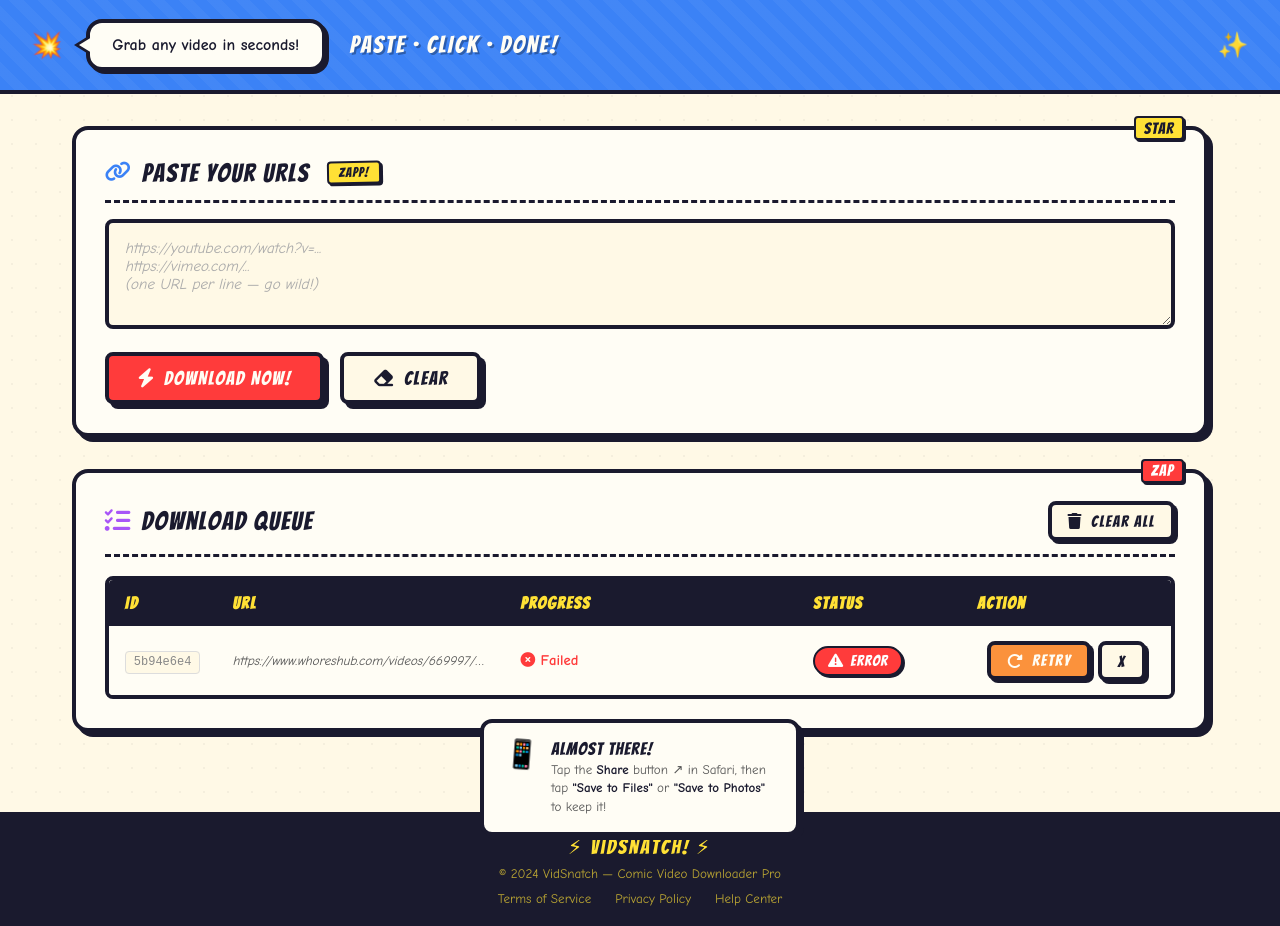
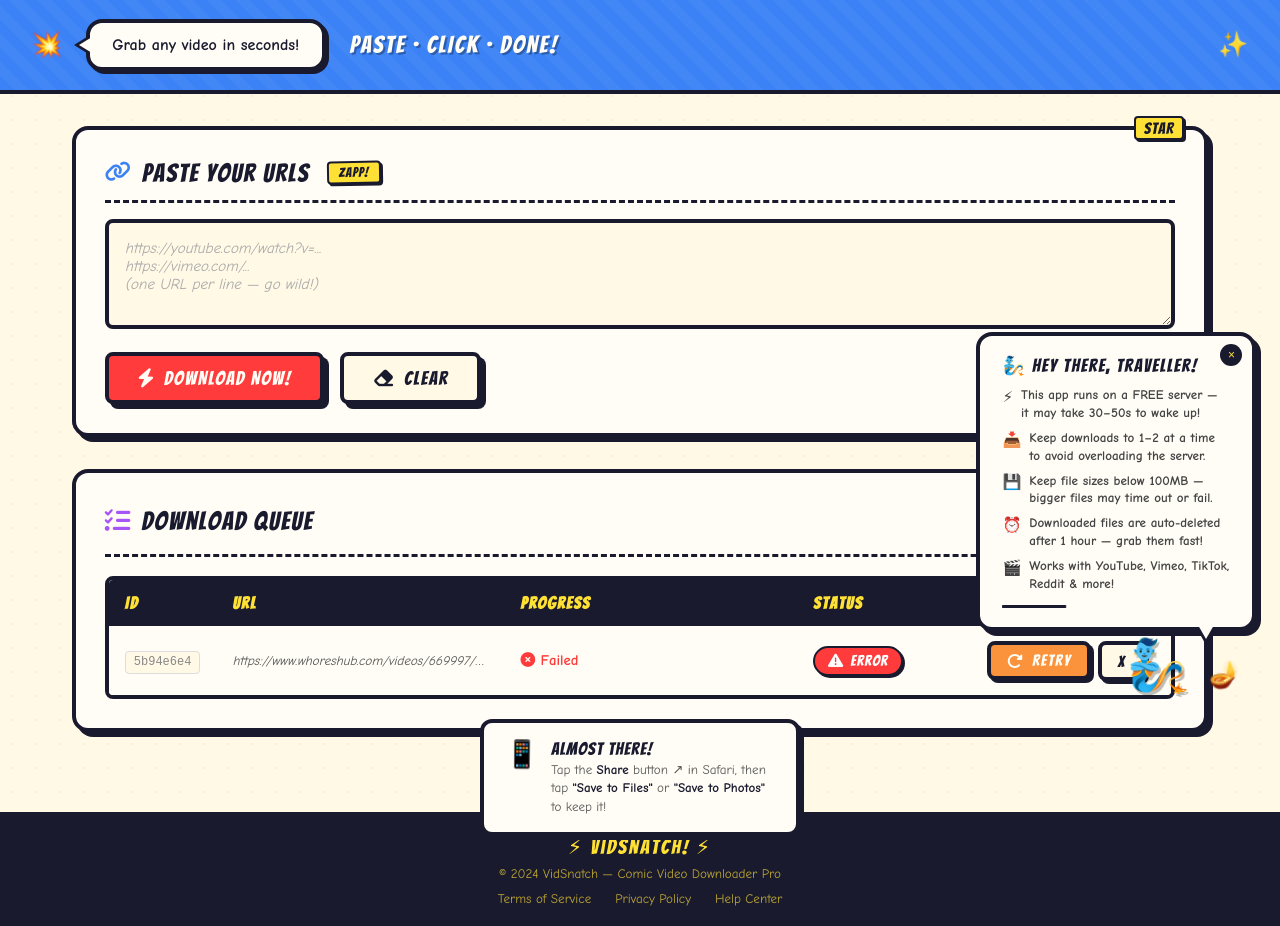
Before and after one commit to uju11/all-video-downloader-, a Flask app: page / in a window 1280 px wide. Shown: the part 84-1010 px from the top of the page. Run offline with Flask 2, Linux system fonts and the light colour scheme; parts of the project's set-up code (start-up, migrations or seed data) failed here and were passed over; some libraries are stand-ins or nearby versions.

Commit message:
feat: a genie

```diff
--- a/templates/index.html
+++ b/templates/index.html
@@ -898,6 +898,156 @@
       }
 
       .ios-toast-body strong { color: var(--ink); }
+
+      /* ── GENIE POPUP ── */
+      #genie-popup {
+        position: fixed;
+        bottom: -420px;
+        right: 24px;
+        z-index: 3000;
+        display: flex;
+        flex-direction: column;
+        align-items: flex-end;
+        transition: bottom 0.6s cubic-bezier(0.175, 0.885, 0.32, 1.275);
+        pointer-events: none;
+      }
+
+      #genie-popup.visible {
+        bottom: 24px;
+        pointer-events: all;
+      }
+
+      .genie-bubble {
+        background: var(--white);
+        border: var(--border-thick);
+        border-radius: 16px;
+        box-shadow: 5px 5px 0 var(--ink);
+        padding: 1.2rem 1.4rem;
+        max-width: 280px;
+        position: relative;
+        margin-bottom: 0.6rem;
+      }
+
+      /* Arrow pointing down to genie */
+      .genie-bubble::after {
+        content: '';
+        position: absolute;
+        bottom: -18px;
+        right: 36px;
+        width: 0; height: 0;
+        border-left: 10px solid transparent;
+        border-right: 10px solid transparent;
+        border-top: 18px solid var(--ink);
+      }
+
+      .genie-bubble::before {
+        content: '';
+        position: absolute;
+        bottom: -12px;
+        right: 38px;
+        width: 0; height: 0;
+        border-left: 8px solid transparent;
+        border-right: 8px solid transparent;
+        border-top: 14px solid var(--white);
+        z-index: 1;
+      }
+
+      .genie-bubble-title {
+        font-family: 'Bangers', cursive;
+        font-size: 1.15rem;
+        letter-spacing: 1.5px;
+        color: var(--ink);
+        margin-bottom: 0.6rem;
+        display: flex;
+        align-items: center;
+        gap: 0.4rem;
+      }
+
+      .genie-tip {
+        display: flex;
+        align-items: flex-start;
+        gap: 0.5rem;
+        font-size: 0.82rem;
+        color: #444;
+        margin-bottom: 0.45rem;
+        line-height: 1.35;
+        font-weight: 700;
+      }
+
+      .genie-tip:last-child { margin-bottom: 0; }
+
+      .genie-tip-icon {
+        flex-shrink: 0;
+        font-size: 0.95rem;
+        margin-top: 0.05rem;
+      }
+
+      .genie-close {
+        position: absolute;
+        top: 0.5rem; right: 0.6rem;
+        background: var(--ink);
+        color: var(--yellow);
+        border: none;
+        width: 22px; height: 22px;
+        border-radius: 50%;
+        font-size: 0.75rem;
+        cursor: pointer;
+        display: flex;
+        align-items: center;
+        justify-content: center;
+        transition: transform 0.15s;
+        padding: 0;
+      }
+
+      .genie-close:hover { transform: rotate(90deg); }
+
+      .genie-character {
+        font-size: 3.2rem;
+        text-align: right;
+        margin-right: 0.8rem;
+        animation: genieFloat 3s ease-in-out infinite;
+        filter: drop-shadow(2px 3px 0 rgba(0,0,0,0.25));
+        line-height: 1;
+      }
+
+      .genie-lamp {
+        font-size: 1.6rem;
+        margin-right: 1rem;
+        animation: lampWiggle 4s ease-in-out infinite;
+        display: inline-block;
+      }
+
+      @keyframes genieFloat {
+        0%, 100% { transform: translateY(0) rotate(-3deg); }
+        50% { transform: translateY(-10px) rotate(3deg); }
+      }
+
+      @keyframes lampWiggle {
+        0%, 100% { transform: rotate(0deg); }
+        20% { transform: rotate(-8deg); }
+        40% { transform: rotate(8deg); }
+        60% { transform: rotate(-4deg); }
+        80% { transform: rotate(4deg); }
+      }
+
+      .genie-progress {
+        height: 3px;
+        background: var(--ink);
+        border-radius: 2px;
+        margin-top: 0.8rem;
+        transform-origin: left;
+        animation: genieCountdown 12s linear forwards;
+      }
+
+      @keyframes genieCountdown {
+        from { transform: scaleX(1); }
+        to   { transform: scaleX(0); }
+      }
+
+      @media (max-width: 480px) {
+        #genie-popup { right: 12px; }
+        .genie-bubble { max-width: 240px; }
+      }
 
     </style>
   </head>
@@ -1394,6 +1544,59 @@
         <p>Tap the <strong>Share</strong> button ↗ in Safari, then tap <strong>"Save to Files"</strong> or <strong>"Save to Photos"</strong> to keep it!</p>
       </div>
     </div>
+    <!-- GENIE POPUP -->
+    <div id="genie-popup">
+      <div class="genie-bubble">
+        <button class="genie-close" onclick="dismissGenie()" title="Close">×</button>
+        <div class="genie-bubble-title">🧞 Hey there, traveller!</div>
+        <div class="genie-tip">
+          <span class="genie-tip-icon">⚡</span>
+          <span>This app runs on a <strong>FREE server</strong> — it may take 30–50s to wake up!</span>
+        </div>
+        <div class="genie-tip">
+          <span class="genie-tip-icon">📥</span>
+          <span>Keep downloads to <strong>1–2 at a time</strong> to avoid overloading the server.</span>
+        </div>
+        <div class="genie-tip">
+          <span class="genie-tip-icon">💾</span>
+          <span>Keep file sizes <strong>below 100MB</strong> — bigger files may time out or fail.</span>
+        </div>
+        <div class="genie-tip">
+          <span class="genie-tip-icon">⏰</span>
+          <span>Downloaded files are <strong>auto-deleted after 1 hour</strong> — grab them fast!</span>
+        </div>
+        <div class="genie-tip">
+          <span class="genie-tip-icon">🎬</span>
+          <span>Works with YouTube, Vimeo, TikTok, Reddit & more!</span>
+        </div>
+        <div class="genie-progress" id="genieProgress"></div>
+      </div>
+      <div>
+        <span class="genie-character">🧞</span>
+        <span class="genie-lamp">🪔</span>
+      </div>
+    </div>
+
+    <script>
+      (function() {
+        // Only show once per browser session
+        if (!sessionStorage.getItem('genieSeen')) {
+          sessionStorage.setItem('genieSeen', '1');
+          setTimeout(() => {
+            document.getElementById('genie-popup').classList.add('visible');
+          }, 1200); // delay so page loads first
+          // Auto-dismiss after 12s
+          setTimeout(dismissGenie, 13200);
+        }
+      })();
+
+      function dismissGenie() {
+        const popup = document.getElementById('genie-popup');
+        popup.style.transition = 'bottom 0.4s ease-in';
+        popup.style.bottom = '-420px';
+        setTimeout(() => popup.remove(), 450);
+      }
+    </script>
 
   </body>
 </html>
```
